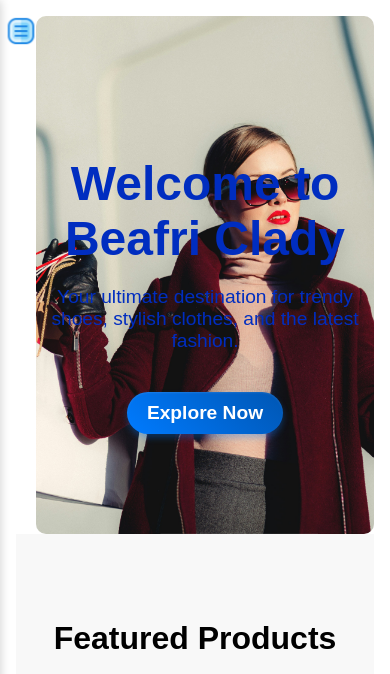
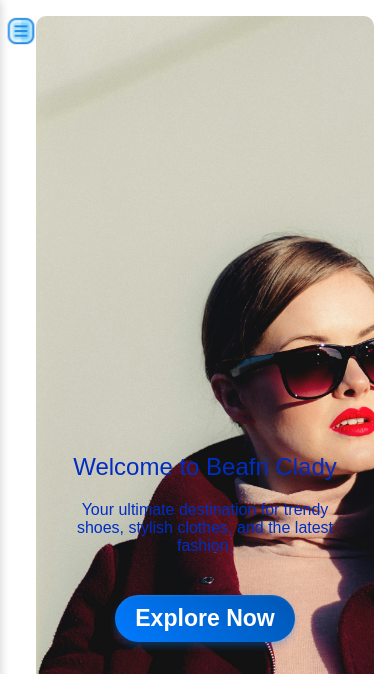
Before and after one commit to ngarimwaniki-code/Beafri-Clady, a Django app: page / in a window 390 px wide; the page is wider, and only the part inside the window is pictured. Shown: the top 674 px of that part. Run offline with Django 4.2, Linux system fonts and the light colour scheme; some libraries are stand-ins or nearby versions.

Commit message:
Monday's Update

```diff
--- a/beafri_clady/beafri_clady/static/css/home.css
+++ b/beafri_clady/beafri_clady/static/css/home.css
@@ -188,3 +188,128 @@
         box-shadow: 0 2px 4px rgba(0, 123, 255, 0.3), inset 0 1px 2px rgba(255, 255, 255, 0.2);
         transform: translateY(1px);
     }
+
+    /* Responsive layout - makes the page responsive */
+@media (max-width: 1000px) {
+  .container {
+    width: 100%;
+  }
+
+  .product-grid {
+    display: flex;
+    flex-wrap: wrap;
+  }
+
+  .product-item {
+    width: 100%;
+    margin: 10px;
+  }
+}
+
+/* Responsive layout - makes the page responsive for screens smaller than 600px */
+@media (max-width: 600px) {
+  .hero-content {
+    padding: 20px;
+  }
+
+  .hero-content h1 {
+    font-size: 24px;
+  }
+
+  .hero-content p {
+    font-size: 16px;
+  }
+
+  .btn {
+    padding: 10px 20px;
+  }
+}/* General styles */
+body {
+    font-family: Arial, sans-serif;
+    margin: 0;
+    padding: 0;
+  }
+
+  h1, h2 {
+    font-weight: normal;
+  }
+
+  .container {
+    max-width: 1100px;
+    margin: 0 auto;
+    padding: 0 16px;
+  }
+
+  .hero-section {
+    height: 100vh;
+    display: flex;
+    justify-content: center;
+    align-items: center;
+    text-align: center;
+  }
+
+  .hero-content {
+    z-index: 1;
+  }
+
+  .featured-products {
+    padding: 64px 0;
+  }
+
+  .product-grid {
+    display: flex;
+    flex-wrap: wrap;
+    justify-content: space-between;
+  }
+
+  .product-item {
+    flex-basis: calc(33.333% - 16px);
+    margin-bottom: 32px;
+    text-align: center;
+  }
+
+  .product-item img {
+    width: 100%;
+    height: auto;
+  }
+
+  .newsletter-section {
+    background-color: #f5f5f5;
+    padding: 64px 0;
+    text-align: center;
+  }
+
+  @media screen and (max-width: 991px) {
+    .product-item {
+      flex-basis: calc(50% - 16px);
+    }
+  }
+
+  @media screen and (max-width: 767px) {
+    .hero-section {
+      font-size: 1.5rem;
+    }
+
+    .product-item {
+      flex-basis: calc(100% - 16px);
+    }
+  }
+
+  @media screen and (max-width: 479px) {
+    .hero-section {
+      font-size: 1.2rem;
+    }
+
+    .newsletter-section h2 {
+      font-size: 1.5rem;
+    }
+  }
+
+  .hero-section {
+    background: url('{% static 'images/beafri-small.jpg' %}') no-repeat center center/cover;
+  }
+
+  @media (min-width: 769px) {
+    .hero-section {
+      background: url('{% static 'images/beafri.jpg' %}') no-repeat center center/cover;
+    }
```
